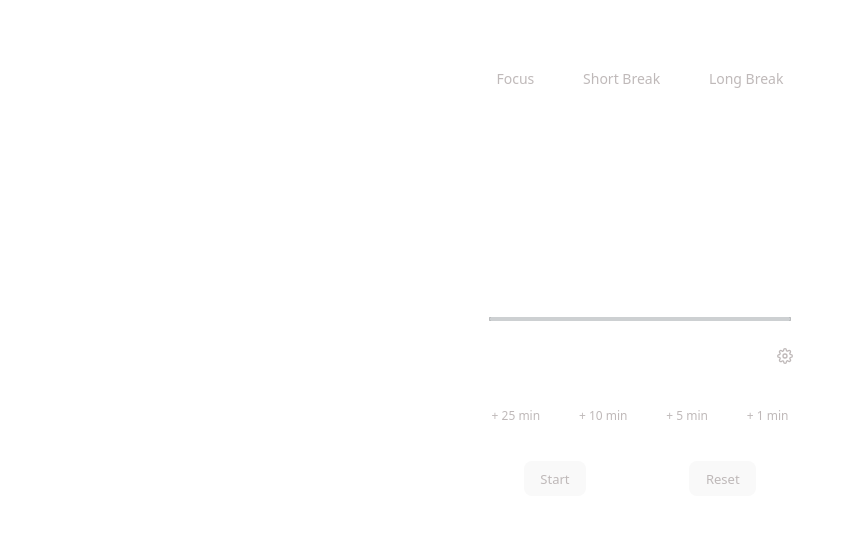
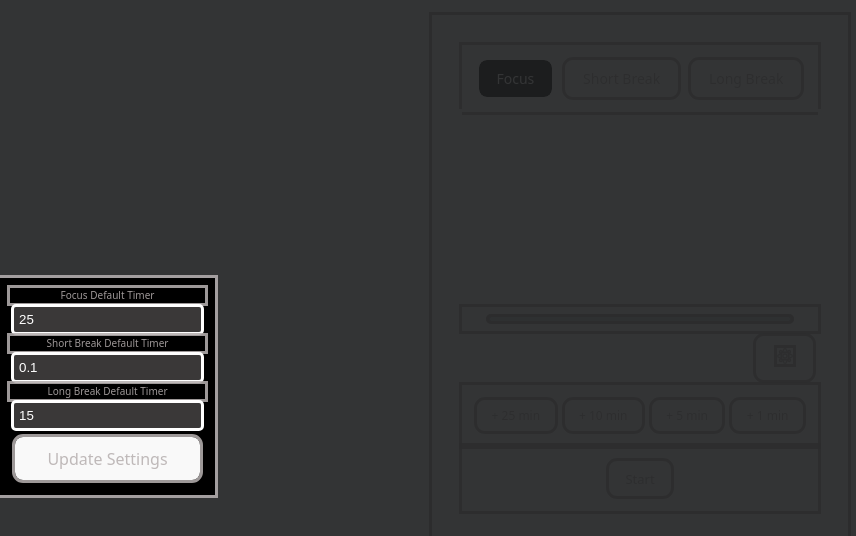
Before and after one commit to ink3rroll/REACT-ROADMAP-Pomodoro-Tracker, a React (Vite) app: page / in a window 1280 px wide. Shown: the part 122-658 px from the top of the page, without its empty margins (0-856 px from the left). Built offline with nearby package versions, Linux system fonts and the light colour scheme.

Commit message:
added timer form modal

```diff
--- a/src/App.jsx
+++ b/src/App.jsx
@@ -11,8 +11,9 @@ function App() {
   const [timerStatus, setTimerStatus] = useState(0)
 
   const [focusTimerDefault, setFocusTimerDefault] = useState(25)
-  const [shortBreakDefault, setShortBreakDefault] = useState(5)
+  const [shortBreakDefault, setShortBreakDefault] = useState(0.1)
   const [longBreakDefault, setLongBreakDefault] = useState(15)
+  const [currentTimeAllocation, setCurrentTimeAllocation] = useState(focusTimerDefault)
   const [mainTimer, setMainTimer] = useState(10)
 
 
@@ -38,16 +39,47 @@ function App() {
 
   }, [mainTimer, timerStatus])
 
+  useEffect(() => {
+    setTimerStatus(0)
+    if (timerMode === 0) {
+      setMainTimer(focusTimerDefault * 60)
+      setCurrentTimeAllocation(focusTimerDefault)
+    } else if(timerMode === 1) {
+      setMainTimer(shortBreakDefault * 60)
+      setCurrentTimeAllocation(shortBreakDefault)
+    } else {
+      setMainTimer(longBreakDefault * 60)
+      setCurrentTimeAllocation(longBreakDefault)
+    }
+  }, [timerMode])
+
   console.log("Timer status: ", timerStatus)
 
 
   return (
     <>
+
       <div className='container'>
+        <div className='settings-modal'>
+
+        </div>
+        <div className='form-container'>
+            <form action="">
+              <label htmlFor="focus">Focus Default Timer</label>
+
+
+              <input type="number" name="" id="focus" value={focusTimerDefault} />
+              <label htmlFor="short">Short Break Default Timer</label>
+              <input type="number" name="" id="short" value={shortBreakDefault} />
+              <label htmlFor="long">Long Break Default Timer</label>
+              <input type="number" name="" id="long" value={longBreakDefault}/>
+              <button>Update Settings</button>
+            </form>
+          </div>
         <div className="row">
-          <button className='timer-mode-btn'>Focus</button>
-          <button className='timer-mode-btn'>Short Break</button>
-          <button className='timer-mode-btn'>Long Break</button>
+          <button onClick={() => timerMode != 0 ? setTimerMode(0): pass} className='timer-mode-btn' data-active={timerMode === 0}>Focus</button>
+          <button onClick={() => timerMode != 1 ? setTimerMode(1): pass} className='timer-mode-btn' data-active={timerMode === 1}>Short Break</button>
+          <button onClick={() => timerMode != 2 ? setTimerMode(2): pass} className='timer-mode-btn' data-active={timerMode === 2}>Long Break</button>
         </div>
 
         <h1>{formatTime(mainTimer)}</h1>
@@ -66,7 +98,9 @@ function App() {
         </div>
         <div className="row">
           <button onClick={() => timerStatus === 0 ? setTimerStatus(1) : timerStatus === 2 ? setTimerStatus(1)  : setTimerStatus(2)} className='timer-control-btn' hidden={mainTimer === 0}>{timerStatus === 0 ? "Start" : timerStatus === 1 ? "Pause" : "Resume"}</button>
-          <button className='timer-control-btn'>Reset</button>
+          <button onClick={() => {
+            setTimerStatus(0)
+            setMainTimer(currentTimeAllocation * 60)}} className='timer-control-btn' hidden={timerStatus === 0}>Reset</button>
         </div>
 
       </div>
--- a/src/styles/App.css
+++ b/src/styles/App.css
@@ -1,10 +1,71 @@
-/* * {
+* {
   outline:solid;
-} */
+}
 
 body {
   justify-content: center;
   color: rgba(181, 175, 175, 0.87);
+}
+
+.settings-modal {
+  top: 0;
+  left: 0;
+  background-color: rgb(29, 31, 32);
+  position: fixed;
+  height: 100vh;
+  width: 100vw;
+  opacity: 90%;
+  z-index: 1;
+  display: flex;
+  align-content: center;
+  justify-content: center;
+}
+
+.form-container {
+  top: 0;
+  left: 0;
+  position: fixed;
+  align-content: center;
+  justify-content: center;
+  width: 100vw;
+  height: 100vh;
+  z-index: 2;
+}
+
+.form-container form {
+  position: fixed;
+  z-index: 3;
+  background-color: #000000;
+  opacity: 100%;
+  display: flex;
+  flex-direction: column;
+  height: fit-content;
+  width: fit-content;
+  align-content: center;
+  justify-content: center;
+  align-self: center;
+  justify-self: center;
+  text-align: center;
+  padding: 10px;
+}
+
+.form-container label{
+  font-size: 10px;
+}
+
+
+
+.form-container input {
+  background-color: #3a3838;
+  border: none;
+  color: white;
+  margin: 4px;
+  padding: 5px;
+  border-radius: 2px;
+}
+
+.form-container input:active {
+   border: transparent;
 }
 
 .container {
@@ -27,6 +88,12 @@ body {
 
 .timer-mode-btn {
   background-color: transparent;
+  font-size: 14px;
+}
+
+.timer-mode-btn[data-active="true"] {
+  background-color: rgb(24, 23, 23);
+  color: white;
   font-size: 14px;
 }
 
```
